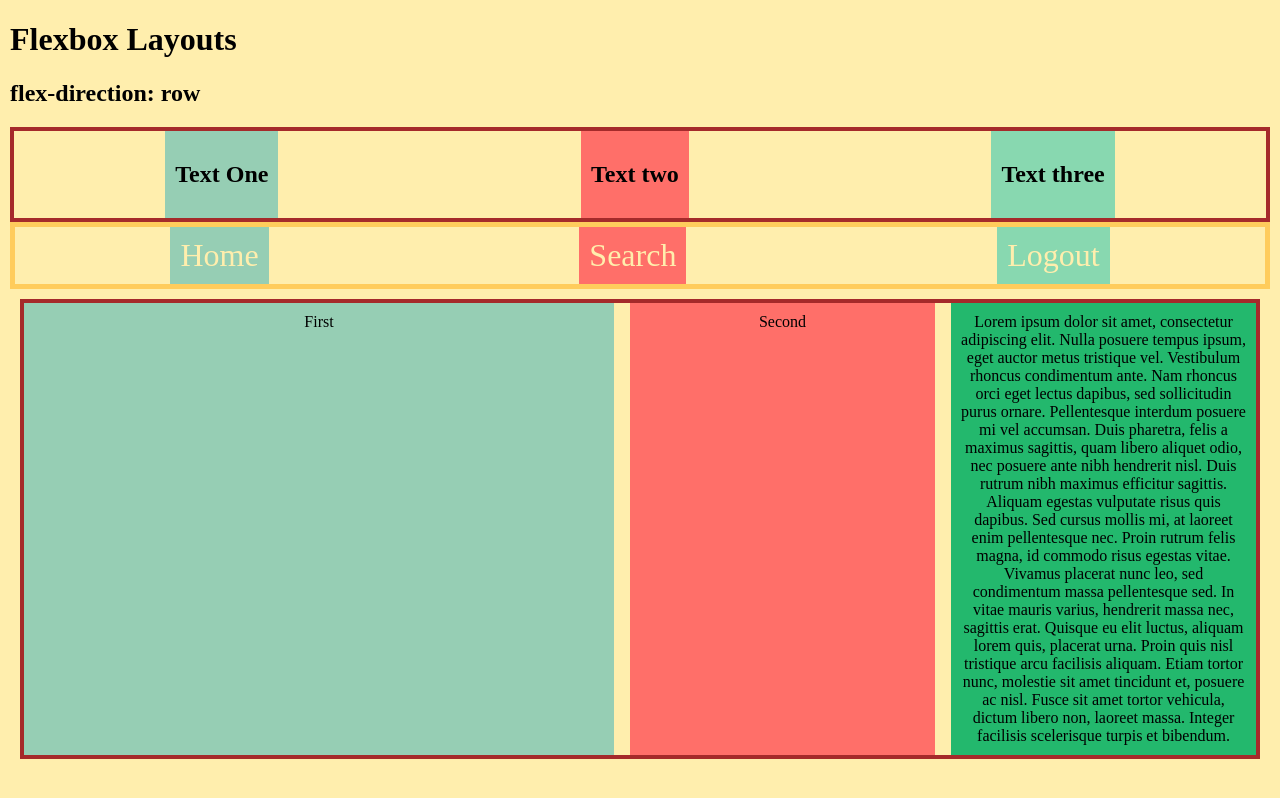
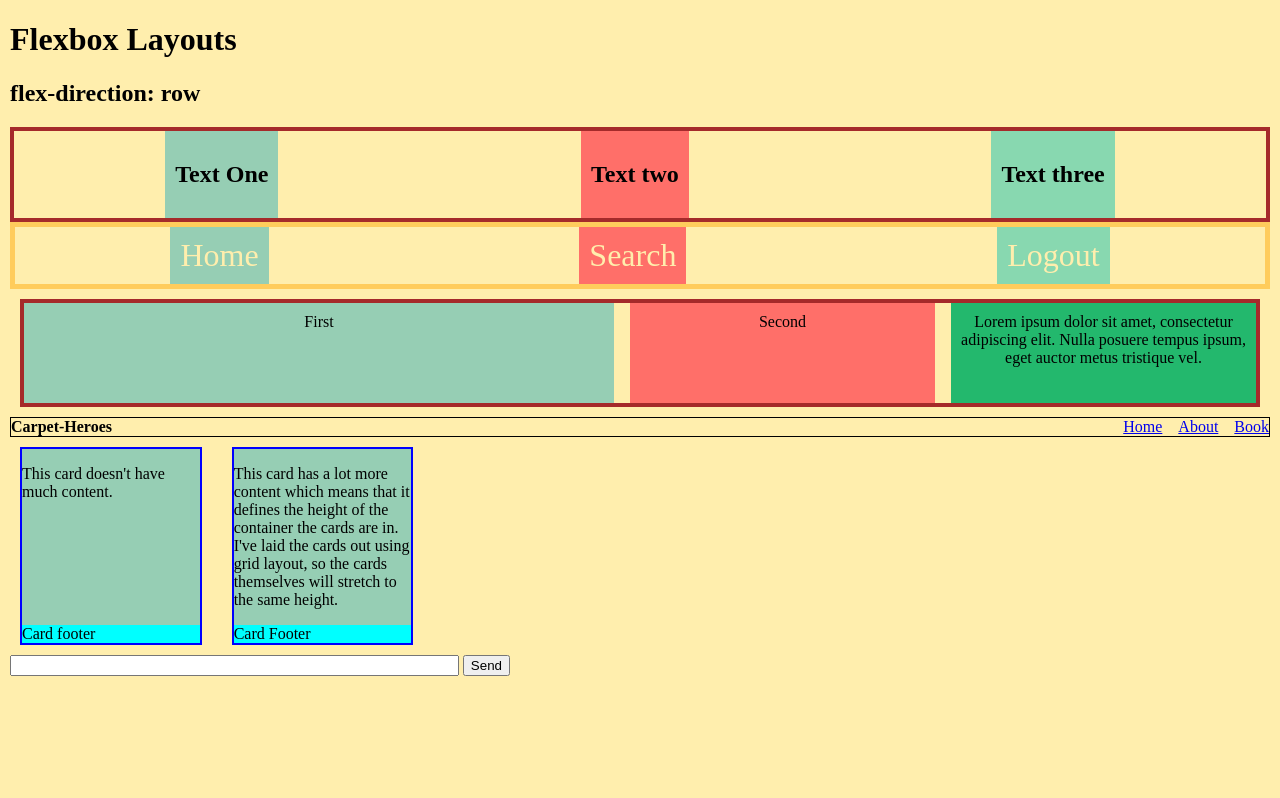
Before and after one commit to ebaybasics/flexBoxSite, a plain HTML site: page index.html in a window 1280 px wide. Drawn offline with Linux system fonts and the light colour scheme.

Commit message:
Add new flex-box examples from mdn "Typical use cases of flexbox"

```diff
--- a/index.html
+++ b/index.html
@@ -24,20 +24,6 @@
             </div>
         </div>
 
-    <!-- <h2>flex-direction: column</h2>
-
-        <div class="flex-container column">
-            <div class="one">
-                <h2>Text One</h2>
-            </div>
-            <div class="two">
-                <h2>Text two</h2>
-            </div>
-            <div class="three">
-                <h2>Text three</h2>
-            </div>
-        </div> -->
-
         <nav class="container">
             <div>Home</div>
             <div>Search</div>
@@ -47,10 +33,41 @@
         <div class="anotherFlex">
             <div class="card-one" id="one">First</div>
             <div class="card-two">Second</div>
-            <div class="card-three">Lorem ipsum dolor sit amet, consectetur adipiscing elit. Nulla posuere tempus ipsum, eget auctor metus tristique vel. Vestibulum rhoncus condimentum ante. Nam rhoncus orci eget lectus dapibus, sed sollicitudin purus ornare. Pellentesque interdum posuere mi vel accumsan. Duis pharetra, felis a maximus sagittis, quam libero aliquet odio, nec posuere ante nibh hendrerit nisl. Duis rutrum nibh maximus efficitur sagittis. Aliquam egestas vulputate risus quis dapibus. Sed cursus mollis mi, at laoreet enim pellentesque nec. Proin rutrum felis magna, id commodo risus egestas vitae. Vivamus placerat nunc leo, sed condimentum massa pellentesque sed. In vitae mauris varius, hendrerit massa nec, sagittis erat. Quisque eu elit luctus, aliquam lorem quis, placerat urna. Proin quis nisl tristique arcu facilisis aliquam. Etiam tortor nunc, molestie sit amet tincidunt et, posuere ac nisl. Fusce sit amet tortor vehicula, dictum libero non, laoreet massa. Integer facilisis scelerisque turpis et bibendum.</div>
+            <div class="card-three">Lorem ipsum dolor sit amet, consectetur adipiscing elit. Nulla posuere tempus ipsum, eget auctor metus tristique vel. </div>
 
         </div>
 
+        <div class="nav">
+            <a class="nav__logo"><strong>Carpet-Heroes</strong></a>
+            <a href="#" class="nav__home">Home</a>
+            <a href="#" class="nav__about">About</a>
+            <a href="#" class="nav__book">Book</a>
+
+        </div>
+
+        <div class="cards">
+            <div class="card">
+                <div class="card__content card--light">
+                    <p>This card doesn't have much content.</p>
+                </div>
+                <footer class="card__footer card--dark"> Card footer</footer>
+            </div>
+            <div class="card">
+                <div class="card__content card--light">
+                    <p>This card has a lot more content which means that it defines the height of the container the cards are in. I've laid the cards out using grid layout, so the cards themselves will stretch to the same height.</p>
+                </div>
+                <footer class="card__footer card--dark"> Card Footer</footer>
+            </div>
+
+        </div>
+
+        <form class="example">
+            <div class="example__wrapper">
+                <input type="text" id="text">
+                <input type="submit" value="Send">
+
+            </div>
+        </form>
 
     <script src="./script.js"></script>
 </body>
--- a/style.css
+++ b/style.css
@@ -90,3 +90,59 @@
     background-color: #23b86d;
     flex-grow: 3;
 }
+
+.nav {
+  display: flex;
+  gap: 1rem;
+  justify-content: space-evenly;
+  align-items: center;
+  /* min-height: 100px; */
+  border: 1px solid black;
+
+}
+
+.nav > a {
+  border: 0px solid black
+}
+
+.nav__logo {
+  /* width: 200px; */
+  flex-grow: 1;
+}
+
+.cards {
+  display: grid;
+  grid-template-columns: repeat(auto-fill, minmax(200px, 1fr));
+  grid-gap: 10px;
+}
+.card {
+  display: flex;
+  flex-direction: column;
+  border: 2px solid blue;
+  justify-content: space-around;
+  margin: 10px;
+}
+
+.card .card__content {
+  flex: 1 1 auto;
+}
+
+.card--light {
+  background-color: #96ceb4;
+}
+
+.card--dark {
+  background-color: aqua;
+}
+
+.example {
+  max-width: 500px;;
+}
+.example__wrapper {
+  display: flex;
+  gap: .25rem;
+}
+
+.example__wrapper input[type="text"] {
+  flex: 1 1 auto;
+}
```
